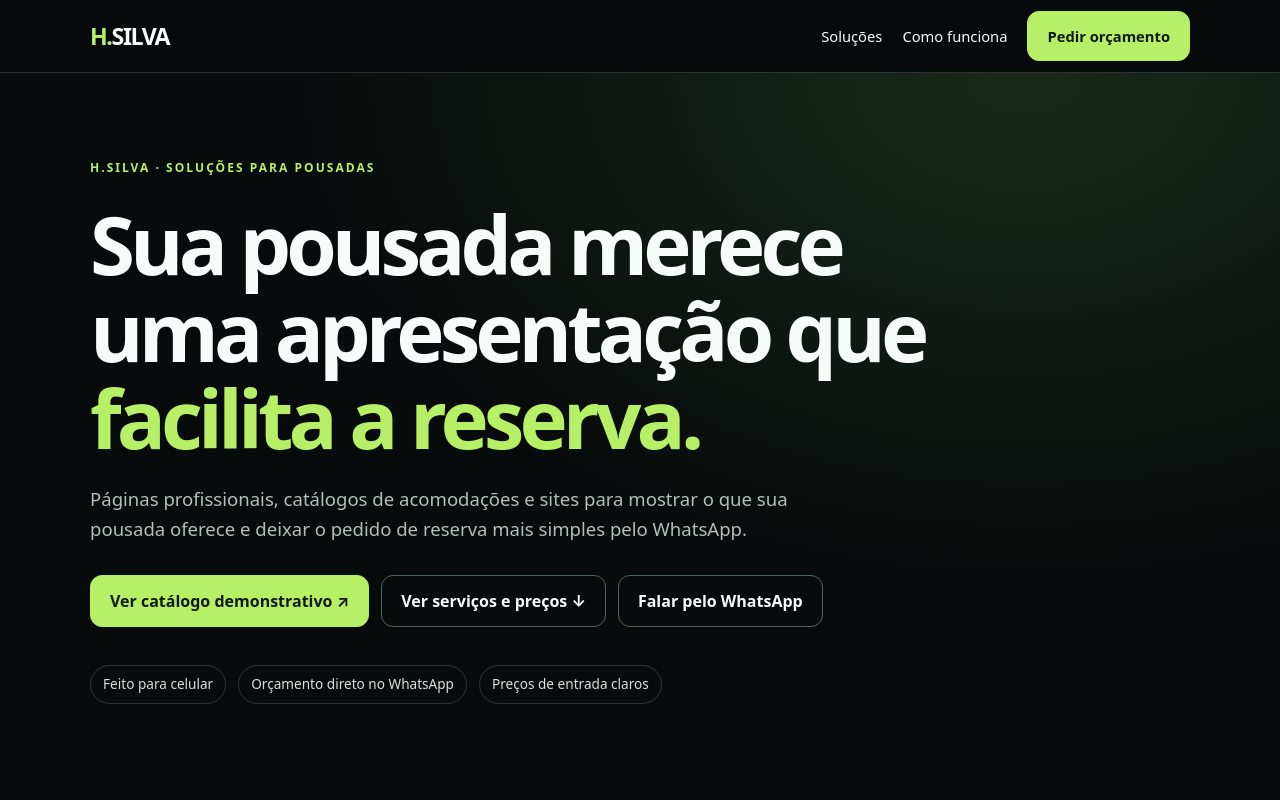
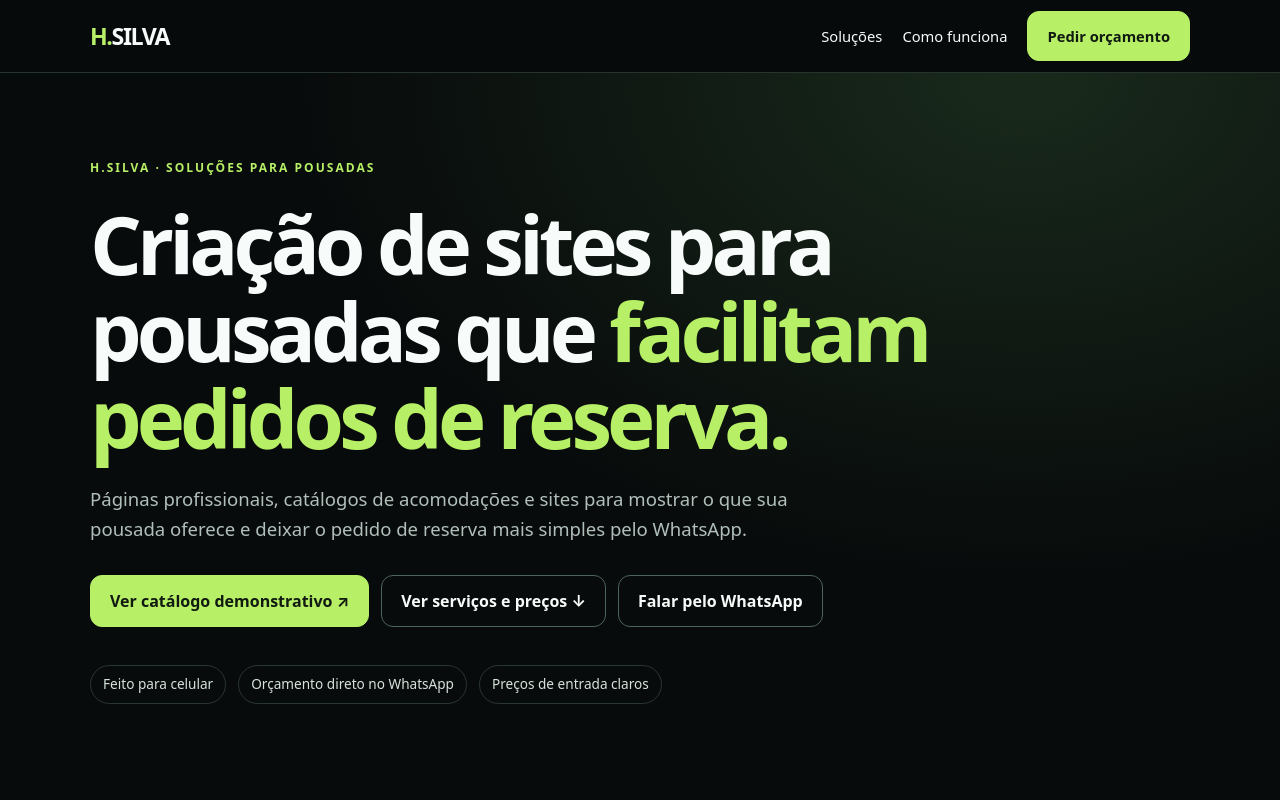
Before and after one commit to henriquesilvaweb/hsilva-site, a plain HTML site: page pousadas/index.html in a window 1280 px wide. Shown: the top 800 px of the page. Drawn offline with Linux system fonts and the light colour scheme.

Commit message:
SEO: revisar conteúdo, navegação e contatos de pousadas/index.html

```diff
--- a/pousadas/index.html
+++ b/pousadas/index.html
@@ -2,7 +2,7 @@
 <html lang="pt-BR">
 <head>
 <meta charset="UTF-8"><meta name="viewport" content="width=device-width,initial-scale=1">
-<title>Sites e páginas para pousadas | H.SILVA</title>
+<title>Criação de sites para pousadas | H.SILVA</title>
 <meta name="description" content="Criação de páginas de vendas, catálogos de acomodações, landing pages para anúncios e sites completos para pousadas. Soluções a partir de R$297.">
 <meta name="theme-color" content="#080a09">
 <link rel="icon" href="../assets/favicon.ico">
@@ -17,7 +17,7 @@
 <body>
 <header class="header"><div class="wrap"><a class="brand" href="../" aria-label="H.SILVA, página inicial"><span>H.</span>SILVA</a><nav class="nav" aria-label="Menu"><a href="#solucoes">Soluções</a><a href="#como-funciona">Como funciona</a><a class="btn" href="#contato">Pedir orçamento</a></nav></div></header>
 <main>
-<section class="hero"><div class="wrap"><p class="eyebrow">H.SILVA · Soluções para pousadas</p><h1>Sua pousada merece uma apresentação que <span>facilita a reserva.</span></h1><p class="lead">Páginas profissionais, catálogos de acomodações e sites para mostrar o que sua pousada oferece e deixar o pedido de reserva mais simples pelo WhatsApp.</p><div class="hero-actions"><a class="btn" href="catalogo-exemplo/">Ver catálogo demonstrativo ↗</a><a class="btn ghost" href="#solucoes">Ver serviços e preços ↓</a><a class="btn ghost" href="https://wa.me/5522999230493?text=Ol%C3%A1%21%20Vi%20as%20solu%C3%A7%C3%B5es%20para%20pousadas%20no%20H.SILVA%20e%20quero%20saber%20mais." target="_blank" rel="noopener noreferrer">Falar pelo WhatsApp</a></div><div class="proof"><span>Feito para celular</span><span>Orçamento direto no WhatsApp</span><span>Preços de entrada claros</span></div></div></section>
+<section class="hero"><div class="wrap"><p class="eyebrow">H.SILVA · Soluções para pousadas</p><h1>Criação de sites para pousadas que <span>facilitam pedidos de reserva.</span></h1><p class="lead">Páginas profissionais, catálogos de acomodações e sites para mostrar o que sua pousada oferece e deixar o pedido de reserva mais simples pelo WhatsApp.</p><div class="hero-actions"><a class="btn" href="catalogo-exemplo/">Ver catálogo demonstrativo ↗</a><a class="btn ghost" href="#solucoes">Ver serviços e preços ↓</a><a class="btn ghost" href="https://wa.me/5522999230493?text=Ol%C3%A1%21%20Vi%20as%20solu%C3%A7%C3%B5es%20para%20pousadas%20no%20H.SILVA%20e%20quero%20saber%20mais." target="_blank" rel="noopener noreferrer">Falar pelo WhatsApp</a></div><div class="proof"><span>Feito para celular</span><span>Orçamento direto no WhatsApp</span><span>Preços de entrada claros</span></div></div></section>
 <section id="solucoes"><div class="wrap"><div class="section-head"><p class="eyebrow">Escolha por necessidade</p><h2>Do primeiro link ao <span>site completo.</span></h2><p>Você não precisa contratar mais do que necessita. Comece com uma página simples ou apresente toda sua hospedagem em um site próprio.</p></div><div class="grid">
 <article class="card"><span class="tag">Para começar</span><h3>Página de apresentação</h3><p>Um link profissional para apresentar sua pousada, fotos, localização e contato.</p><div class="price-label">A partir de</div><div class="price">R$ 297</div><ul><li>Uma página objetiva</li><li>Fotos e informações essenciais</li><li>Botão de WhatsApp</li><li>Layout para celular</li></ul><a class="btn" data-service="Página de apresentação (a partir de R$297)" href="#">Tenho interesse</a></article>
 <article class="card featured"><span class="tag">Bom para WhatsApp e Instagram</span><h3>Catálogo de acomodações</h3><p>Mostre seus quartos ou chalés organizados, com fotos, detalhes e consulta de disponibilidade.</p><div class="price-label">A partir de</div><div class="price">R$ 397</div><ul><li>Até 6 acomodações</li><li>Fotos e informações por opção</li><li>Botões de consulta no WhatsApp</li><li>Um link para compartilhar</li></ul><a class="btn" href="catalogo-exemplo/" style="margin-bottom:9px;background:transparent;color:#b7ef66">Ver exemplo funcionando ↗</a><a class="btn" data-service="Catálogo de acomodações (a partir de R$397)" href="#">Quero o catálogo</a></article>
```
